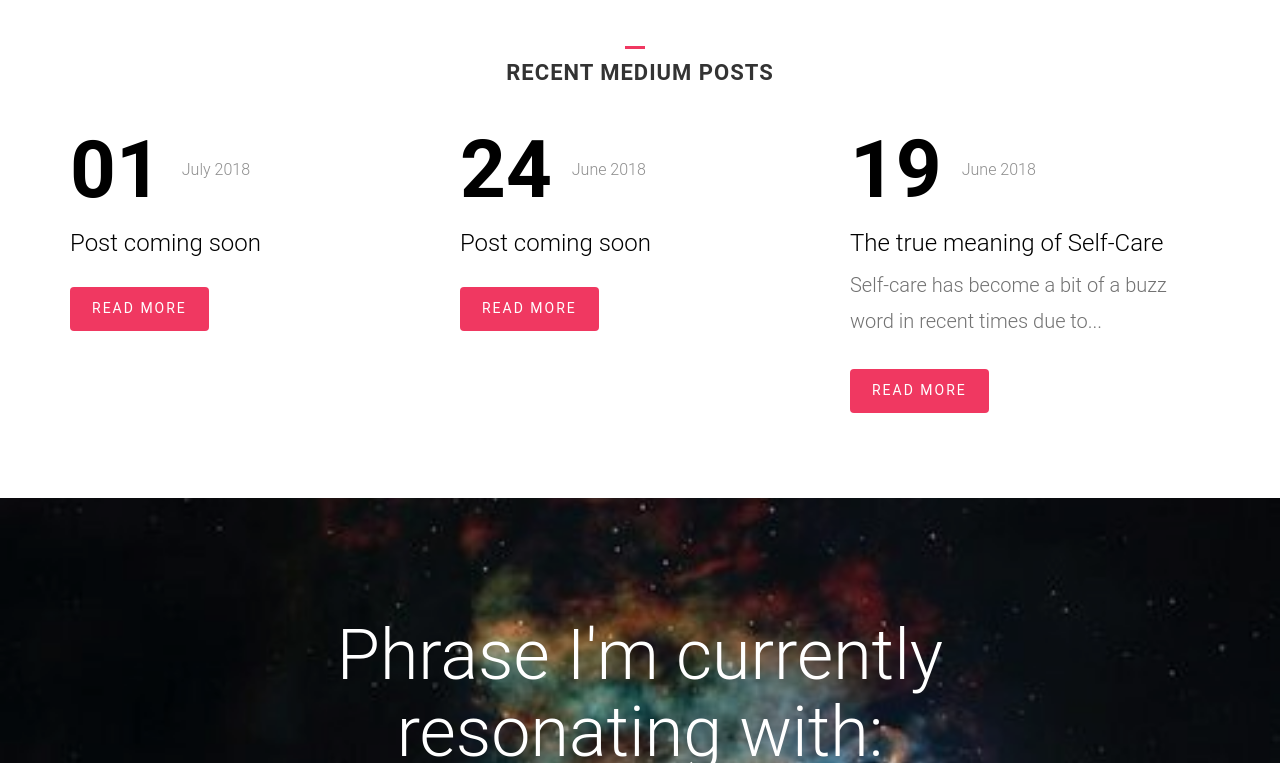
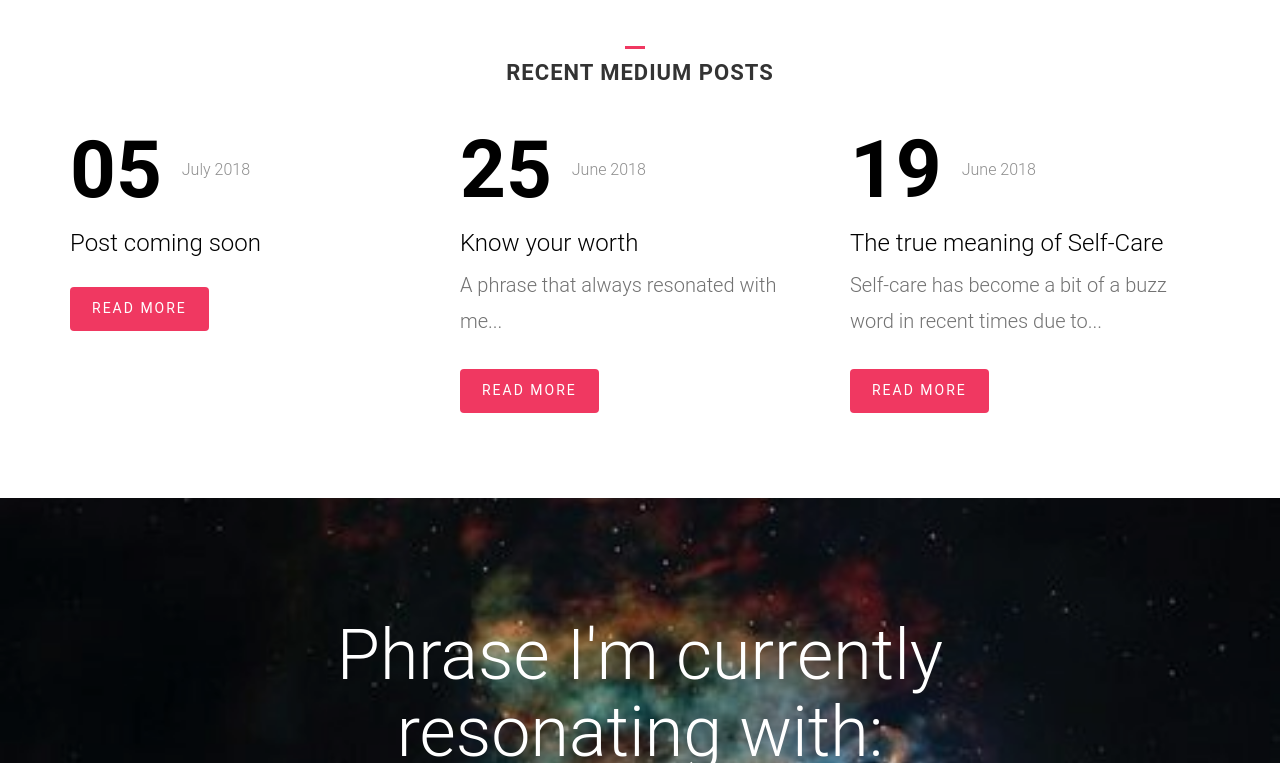
Before and after one commit to Surekha24/Surekha24.github.io, a Jekyll site: the page index.html, which Jekyll copies as it is, in a window 1280 px wide and 900 px high, scrolled down 3604 px, cut to the strip 137-900 px from the top of the window. Built offline with Jekyll 4.4.1, drawn with Linux system fonts in a browser that asks for light colours; nearby versions of some CDN libraries; some web fonts are replaced; library files that are not in the unit come from our copies.

Commit message:
Update index.html

```diff
--- a/index.html
+++ b/index.html
@@ -285,16 +285,16 @@
 			</div>
 			<div class="row">
 				<div class="col-md-4 blog-section">
-					<span>01 <small>July 2018</small></span>
+					<span>05 <small>July 2018</small></span>
 					<h3><a href="#"> Post coming soon </a></h3>
 					<p> </p>
 					<a class="btn btn-primary" href="#">Read More</a>
 				</div>
 				<div class="col-md-4 blog-section">
-					<span>24 <small>June 2018</small></span>
-					<h3><a href="#">Post coming soon </a></h3>
-					<p> </p>
-					<a class="btn btn-primary" href="#">Read More</a>
+					<span>25 <small>June 2018</small></span>
+					<h3><a href="https://medium.com/@surekhabhugeloo/know-your-worth-8bd8a9ff880f" target="_blank">Know your worth </a></h3>
+					<p>A phrase that always resonated with me... </p>
+					<a class="btn btn-primary" href="https://medium.com/@surekhabhugeloo/know-your-worth-8bd8a9ff880f" target="_blank">Read More</a>
 				</div>
 				<div class="col-md-4 blog-section">
 					<span>19 <small>June 2018</small></span>
```
